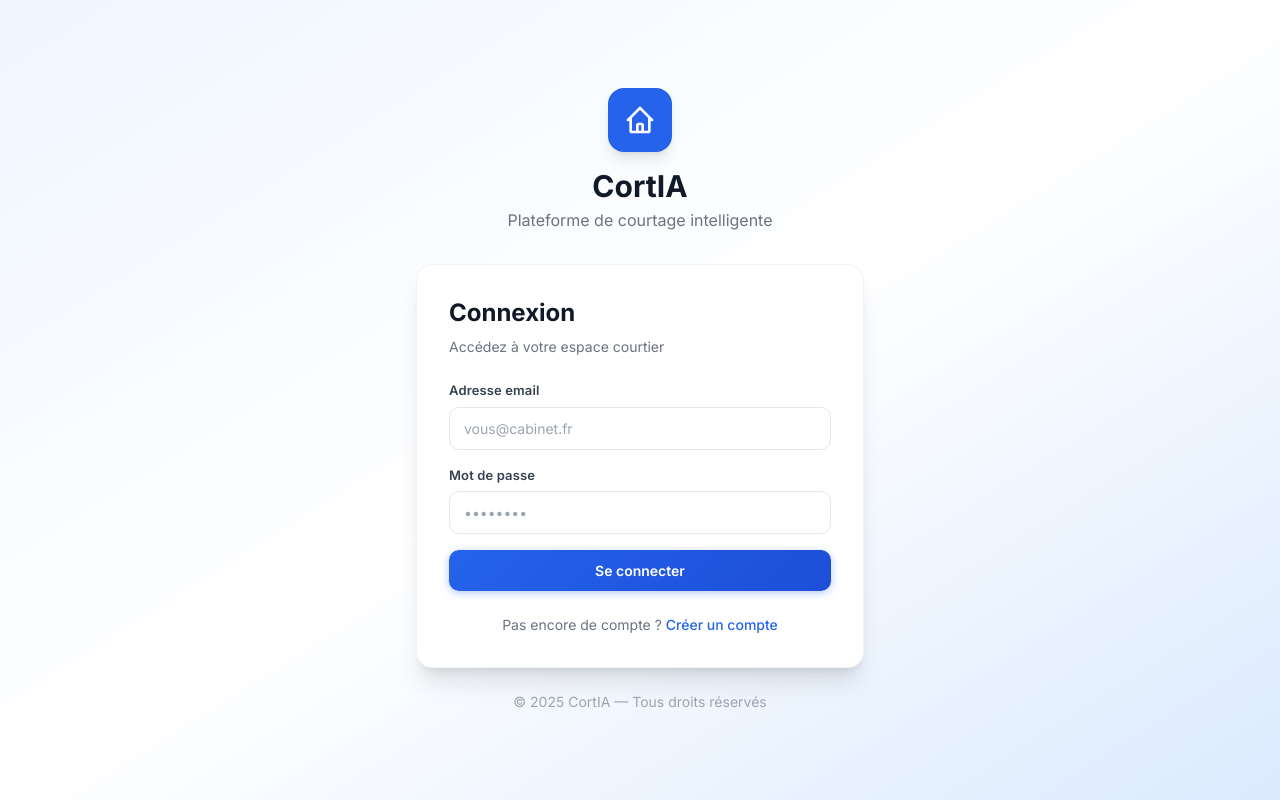
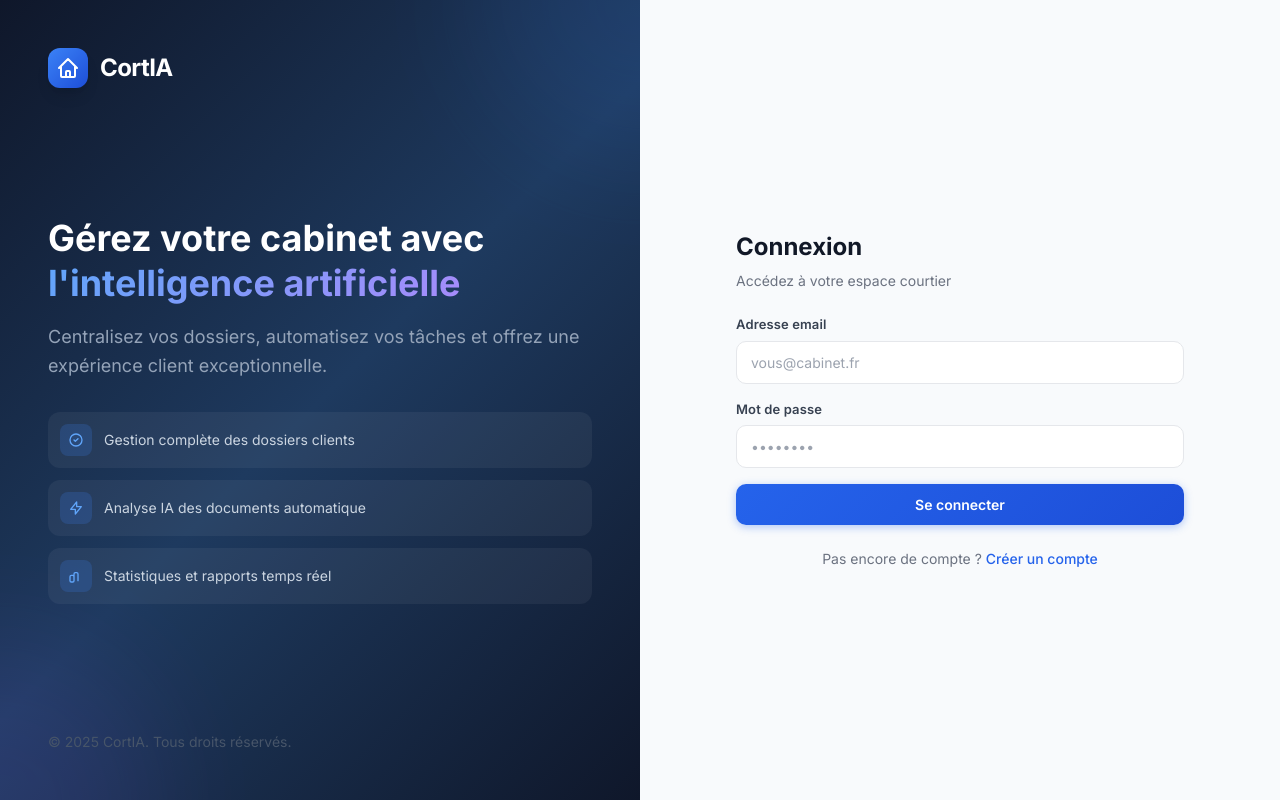
Before and after one commit to Manolo05/cortia, a Next.js app: page /login in a window 1280 px wide. Built offline with nearby package versions, Linux system fonts and the light colour scheme; no server answers.

Commit message:
design: split-screen auth layout with branding panel

```diff
--- a/src/app/(auth)/layout.tsx
+++ b/src/app/(auth)/layout.tsx
@@ -1,31 +1,84 @@
-export default function AuthLayout({
-  children,
-}: {
-  children: React.ReactNode
-}) {
+export default function AuthLayout({ children }: { children: React.ReactNode }) {
   return (
-    <div className="min-h-screen bg-gradient-to-br from-blue-50 via-white to-blue-100 flex items-center justify-center p-4">
-      <div className="w-full max-w-md">
+    <div className="min-h-screen flex">
+      {/* Left branding panel */}
+      <div
+        className="hidden lg:flex lg:w-1/2 flex-col justify-between p-12 relative overflow-hidden"
+        style={{ background: 'linear-gradient(135deg, #0f172a 0%, #1e3a5f 50%, #0f172a 100%)' }}
+      >
+        {/* Decorative blobs */}
+        <div
+          className="absolute -top-40 -right-40 w-80 h-80 rounded-full opacity-10"
+          style={{ background: '#3b82f6', filter: 'blur(60px)' }}
+        />
+        <div
+          className="absolute -bottom-40 -left-40 w-80 h-80 rounded-full opacity-10"
+          style={{ background: '#8b5cf6', filter: 'blur(60px)' }}
+        />
+
         {/* Logo */}
-        <div className="text-center mb-8">
-          <div className="inline-flex items-center justify-center w-16 h-16 bg-blue-600 rounded-2xl mb-4 shadow-lg">
-            <svg className="w-8 h-8 text-white" fill="none" stroke="currentColor" viewBox="0 0 24 24">
+        <div className="relative z-10 flex items-center gap-3">
+          <div
+            className="w-10 h-10 rounded-xl flex items-center justify-center shadow-lg"
+            style={{ background: 'linear-gradient(135deg, #3b82f6, #1d4ed8)' }}
+          >
+            <svg className="w-6 h-6 text-white" fill="none" stroke="currentColor" viewBox="0 0 24 24">
               <path strokeLinecap="round" strokeLinejoin="round" strokeWidth={2} d="M3 12l2-2m0 0l7-7 7 7M5 10v10a1 1 0 001 1h3m10-11l2 2m-2-2v10a1 1 0 01-1 1h-3m-6 0a1 1 0 001-1v-4a1 1 0 011-1h2a1 1 0 011 1v4a1 1 0 001 1m-6 0h6" />
             </svg>
           </div>
-          <h1 className="text-3xl font-bold text-gray-900">CortIA</h1>
-          <p className="text-gray-500 mt-1">Plateforme de courtage intelligente</p>
+          <span className="text-2xl font-bold text-white tracking-tight">CortIA</span>
         </div>
 
-        {/* Content */}
-        <div className="bg-white rounded-2xl shadow-xl border border-gray-100 p-8">
+        {/* Main pitch */}
+        <div className="relative z-10 space-y-8">
+          <div className="space-y-4">
+            <h1 className="text-4xl font-bold text-white leading-tight">
+              Gérez votre cabinet avec{' '}
+              <span style={{ background: 'linear-gradient(135deg, #60a5fa, #a78bfa)', WebkitBackgroundClip: 'text', WebkitTextFillColor: 'transparent' }}>
+                l&apos;intelligence artificielle
+              </span>
+            </h1>
+            <p className="text-lg leading-relaxed" style={{ color: '#94a3b8' }}>
+              Centralisez vos dossiers, automatisez vos tâches et offrez une expérience client exceptionnelle.
+            </p>
+          </div>
+
+          <div className="space-y-3">
+            <div className="flex items-center gap-3 p-3 rounded-xl" style={{ background: 'rgba(255,255,255,0.05)' }}>
+              <div className="w-8 h-8 rounded-lg flex items-center justify-center flex-shrink-0" style={{ background: 'rgba(59,130,246,0.2)' }}>
+                <svg className="w-4 h-4" fill="none" stroke="#60a5fa" viewBox="0 0 24 24">
+                  <path strokeLinecap="round" strokeLinejoin="round" strokeWidth={2} d="M9 12l2 2 4-4m6 2a9 9 0 11-18 0 9 9 0 0118 0z" />
+                </svg>
+              </div>
+              <span className="text-sm" style={{ color: '#cbd5e1' }}>Gestion complète des dossiers clients</span>
+            </div>
+            <div className="flex items-center gap-3 p-3 rounded-xl" style={{ background: 'rgba(255,255,255,0.05)' }}>
+              <div className="w-8 h-8 rounded-lg flex items-center justify-center flex-shrink-0" style={{ background: 'rgba(59,130,246,0.2)' }}>
+                <svg className="w-4 h-4" fill="none" stroke="#60a5fa" viewBox="0 0 24 24">
+                  <path strokeLinecap="round" strokeLinejoin="round" strokeWidth={2} d="M13 10V3L4 14h7v7l9-11h-7z" />
+                </svg>
+              </div>
+              <span className="text-sm" style={{ color: '#cbd5e1' }}>Analyse IA des documents automatique</span>
+            </div>
+            <div className="flex items-center gap-3 p-3 rounded-xl" style={{ background: 'rgba(255,255,255,0.05)' }}>
+              <div className="w-8 h-8 rounded-lg flex items-center justify-center flex-shrink-0" style={{ background: 'rgba(59,130,246,0.2)' }}>
+                <svg className="w-4 h-4" fill="none" stroke="#60a5fa" viewBox="0 0 24 24">
+                  <path strokeLinecap="round" strokeLinejoin="round" strokeWidth={2} d="M9 19v-6a2 2 0 00-2-2H5a2 2 0 00-2 2v6a2 2 0 002 2h2a2 2 0 002-2zm0 0V9a2 2 0 012-2h2a2 2 0 012 2v10" />
+                </svg>
+              </div>
+              <span className="text-sm" style={{ color: '#cbd5e1' }}>Statistiques et rapports temps réel</span>
+            </div>
+          </div>
+        </div>
+
+        <p className="relative z-10 text-sm" style={{ color: '#475569' }}>© 2025 CortIA. Tous droits réservés.</p>
+      </div>
+
+      {/* Right form panel */}
+      <div className="flex-1 flex items-center justify-center p-8" style={{ background: '#f8fafc' }}>
+        <div className="w-full max-w-md">
           {children}
         </div>
-
-        {/* Footer */}
-        <p className="text-center text-sm text-gray-400 mt-6">
-          © 2025 CortIA — Tous droits réservés
-        </p>
       </div>
     </div>
   )
```
